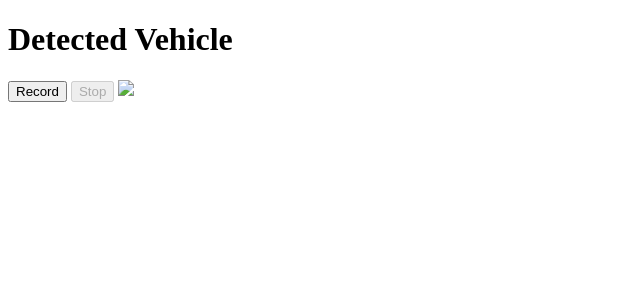
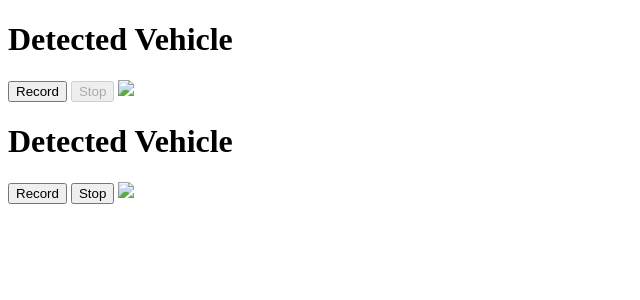
Before and after one commit to XxoraxX/vehicle_numberplate_logger, a Python web app: template web_app/templates/index.html in a window 1280 px wide. Shown: the top 300 px of the page, without its empty margins (0-640 px from the left). Run offline with Jinja, Linux system fonts and the light colour scheme; the template is opened without the code that fills it, so the values that code supplies are empty.

Commit message:
New changes

```diff
--- a/web_app/camera.py
+++ b/web_app/camera.py
@@ -28,7 +28,7 @@ class RecordingThread (threading.Thread):
 class VideoCamera(object):
     def __init__(self):
         # Open a camera
-        self.cap = cv2.VideoCapture(2)
+        self.cap = cv2.VideoCapture(1)
 
         # Initialize video recording environment
         self.is_record = False
--- a/web_app/templates/index.html
+++ b/web_app/templates/index.html
@@ -4,7 +4,11 @@
   <title>Vehicle Number Plate Logger</title>
 </head>
 <body>
-	<div id="recorder">
+
+
+
+   <div class="row">
+  		<div id="recorder" class="column">
   			<h1>Detected Vehicle</h1>
 
     		<button id="record">Record</button>
@@ -12,7 +16,22 @@
     		<a id="download"></a>
     		<script type="text/javascript" src="{{ url_for('static', filename='recorder.js') }}"></script>
 
-  		<img id="video" src="{{ url_for('video_viewer') }}">
+  			<img id="video" src="{{ url_for('video_viewer') }}" >
+  		</div>
+
+ 		<div id="detected" class="column">
+  			<h1>Detected Vehicle</h1>
+
+    		<button id="record">Record</button>
+    		<button id="stop">Stop</button>
+    		<a id="download"></a>
+    		<script type="text/javascript" src="{{ url_for('static', filename='recorder.js') }}"></script>
+
+  			<img id="video" src="{{ url_for('video_viewer') }}" >
+  		</div>
+
+
+
 	</div>
 </body>
 </html>
```
Also changed, not shown: 1 other file. Lines whose indentation alone changed are shown as unchanged.
